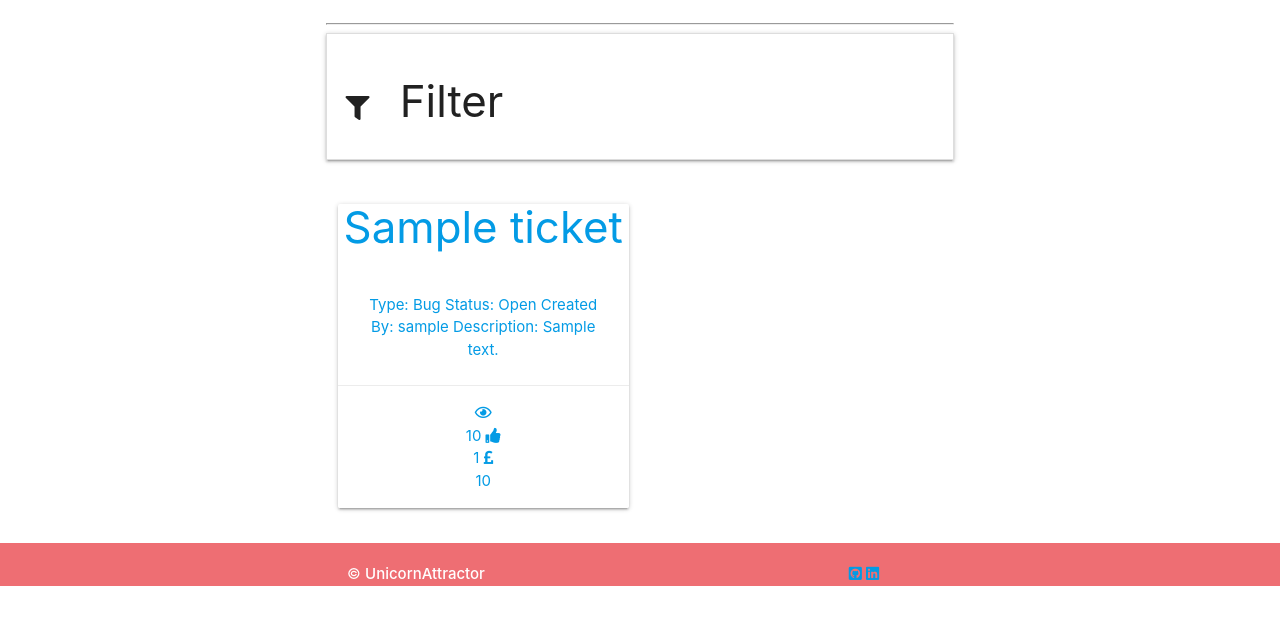
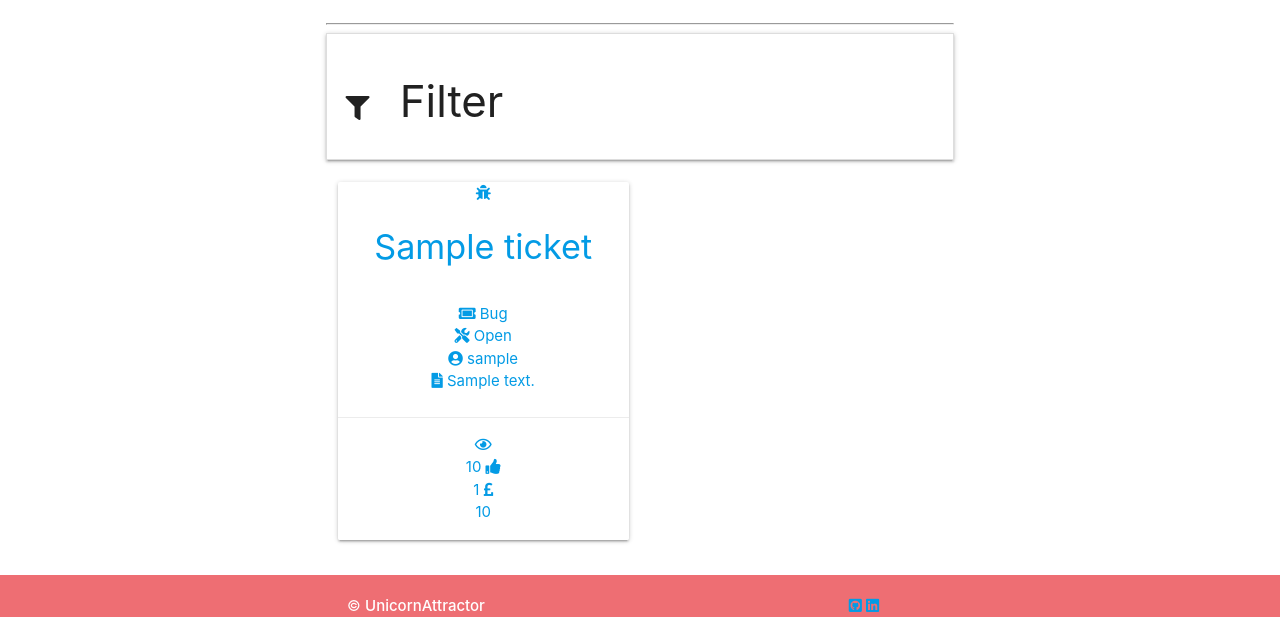
Before and after one commit to hebs87/unicorn-attractor-milestone-four, a Django app: page /tickets/ in a window 1280 px wide. Shown: the part 177-814 px from the top of the page. Before the commit the page ends 763 px from the top, so only its background shows below. Run offline with Django 3.2, Linux system fonts and the light colour scheme; tables that the repository leaves empty hold one stand-in row (values such as "Sample post"); some libraries are stand-ins or nearby versions.

Commit message:
Amended ticket cards in all_tickets.html and added icons

```diff
--- a/tickets/templates/all_tickets.html
+++ b/tickets/templates/all_tickets.html
@@ -38,7 +38,7 @@
                     Feature Requests require a small donation!
                 </p>
                 <a href="{% url 'new_feature_ticket' %}" class="btn waves-effect waves-light sm-md-btn">
-                    <i class="fas fa-cog icon-left" aria-hidden="true"></i>
+                    <i class="fas fa-cogs icon-left" aria-hidden="true"></i>
                     New Feature
                 </a>
             </div>
@@ -109,24 +109,34 @@
             <a href="{% url 'view_single_ticket' ticket.id %}" aria-label="Link to ticket details">
                 <div class="col s12 m6 recipe-preview-card">
                     <div class="card hoverable results-card z-depth-1">
+                        <!-- Ticket Type Icon -->
+                        {% if ticket.ticket_type.ticket_type == "Bug" %}
+                            <i class="fas fa-bug" aria-hidden="true"></i>
+                        {% elif ticket.ticket_type.ticket_type == "Feature" %}
+                            <i class="fas fa-cogs" aria-hidden="true"></i>
+                        {% endif %}
                         <!-- Ticket Title -->
                         <div class="card-title center-align">
-                            <h3>{{ ticket.title }}</h3>
+                            <h4>{{ ticket.title }}</h4>
                         </div>
                         <!-- Ticket Details -->
                         <div class="card-content center-align">
-                            <span>
-                                Type: {{ ticket.ticket_type }}
-                            </span>
-                            <span>
-                                Status: {{ ticket.ticket_status }}
-                            </span>
-                            <span>
-                                Created By: {{ ticket.user.username }}
-                            </span>
-                            <span>
-                                Description: {{ ticket.description }}
-                            </span>
+                            <p class="stat">
+                                <i class="fas fa-ticket-alt" aria-hidden="true"></i>
+                                {{ ticket.ticket_type }}
+                            </p>
+                            <p class="stat">
+                                <i class="fas fa-tools" aria-hidden="true"></i>
+                                {{ ticket.ticket_status }}
+                            </p>
+                            <p class="stat">
+                                <i class="fas fa-user-circle" aria-hidden="true"></i>
+                                {{ ticket.user.username }}
+                            </p>
+                            <p class="stat truncate">
+                                <i class="fas fa-file-alt" aria-hidden="true"></i>
+                                {{ ticket.description }}
+                            </p>
                         </div>
                         <!-- Ticket Quick Stats -->
                         <div class="card-action card-stats">
```
